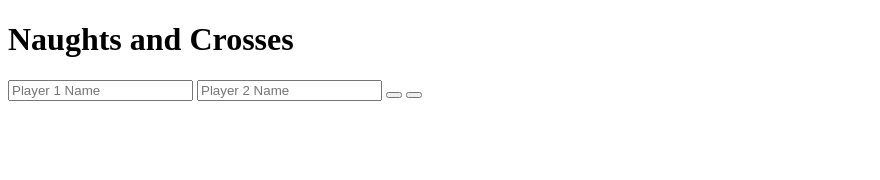
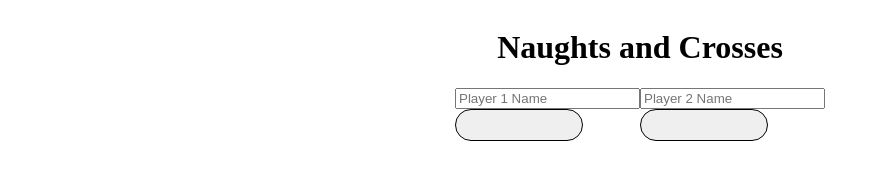
Before and after one commit to thomasfahy/tic-tac-toe, a website: page index.html in a window 1280 px wide. Shown: the whole page, without its empty margins (0-880 px from the left). Drawn offline with Linux system fonts and the light colour scheme.

Commit message:
feat: add styling to gameboard

```diff
--- a/index.html
+++ b/index.html
@@ -8,6 +8,8 @@
     <title>Naughts and Crosses</title>
 </head>
 <body>
+
+    <div id="page-container">
         <h1>Naughts and Crosses</h1>
         <div class="gameboard"></div>
         <div class="controls">
@@ -18,5 +20,6 @@
         </div>
         <div id="end-message"></div>
         <div id="result-display"></div>
+    </div>
 </body>
 </html>
--- a/styles.css
+++ b/styles.css
@@ -1,12 +1,38 @@
 .square{
     border: 1px solid black;
-    height: 100px;
-    width: 100px;
+    height: 150px;
+    width: 150px;
 }
 
 .gameboard{
     display: grid;
-    grid-template-columns: 100px 100px 1fr;
+    grid-template-columns: 150px 150px 150px;
     grid-template-rows: 1fr 1fr 1fr;
     gap: 0px;
 }
+
+.controls{
+    display: grid;
+    grid-template-columns: 1fr 1fr;
+
+}
+
+#start-button{
+    height: 2rem;
+    width: 8rem;
+    border-radius: 1rem;
+    border: 1px solid black;
+}
+
+#restart-button{
+    height: 2rem;
+    width: 8rem;
+    border-radius: 1rem;
+    border: 1px solid black;
+}
+
+#page-container{
+    display: grid;
+    grid-template-columns: 1fr;
+    justify-items: center;
+}
```
Lines whose indentation alone changed are shown as unchanged.
